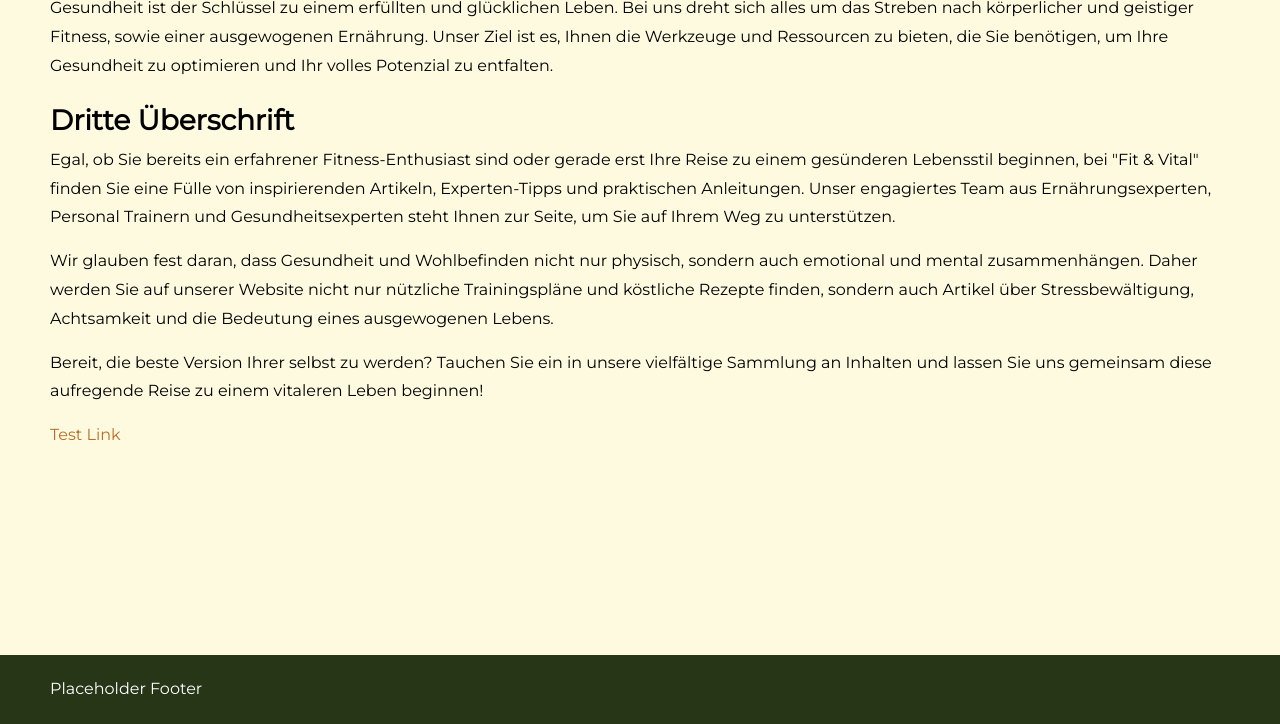
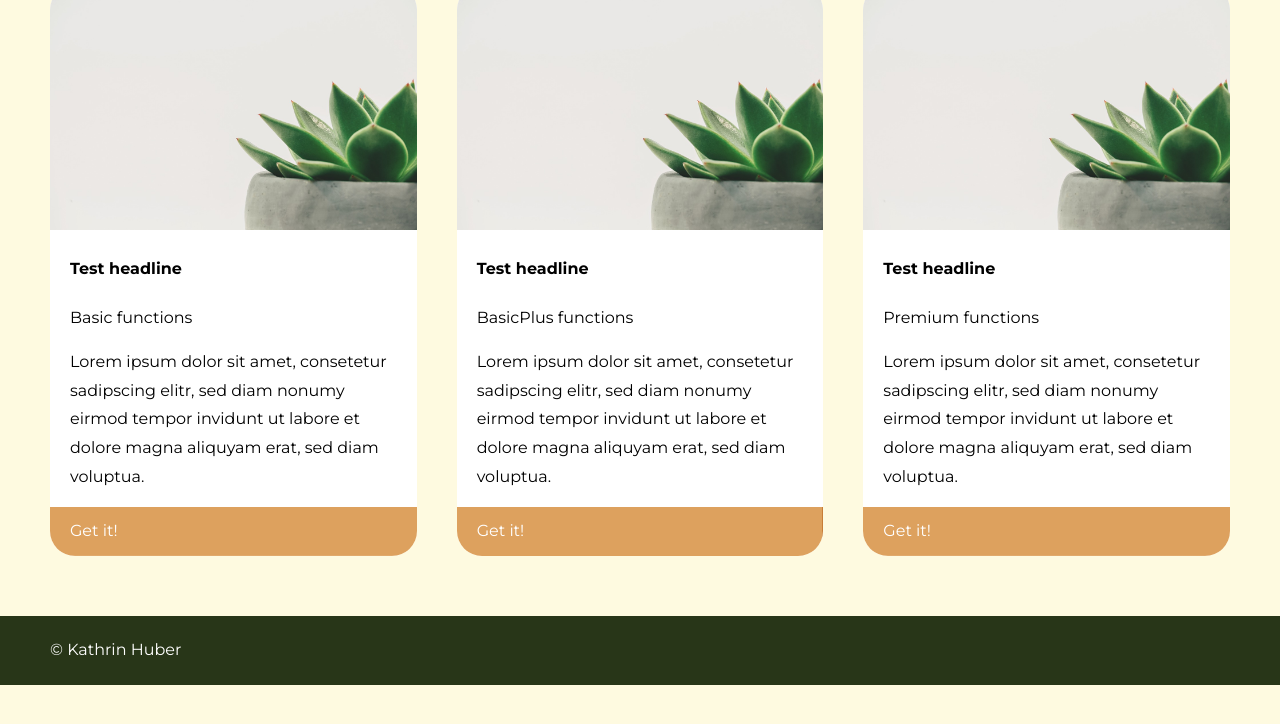
Before and after one commit to k-huber/04_newpage, a website: page cards.html in a window 1280 px wide. Shown: the part 212-936 px from the top of the page. After the commit the page ends 897 px from the top, so only its background shows below. Drawn offline with Linux system fonts and the light colour scheme.

Commit message:
add cards

```diff
--- a/cards.html
+++ b/cards.html
@@ -5,52 +5,71 @@
     <meta charset="utf-8">
     <title>Neue Seite</title>
     <link rel="stylesheet" href="css/styles.css">
-    <link href="https://fonts.googleapis.com/css?family=Merriweather|Montserrat|Sacramento" rel="stylesheet">
+    <link href="https://fonts.googleapis.com/css2?family=Montserrat:wght@400;700&display=swap" rel="stylesheet">
     <link rel="icon" href="favicon.ico">
 </head>
 
 <body>
     <header>
-        <div class="inner_content">
-            <div class="logo"></div>
-            <h1>Das ist die erste Überschrift.</h1>
-        </div>
+        <div class="logo"><a href="index.html">Logo</a></div>
+        <ul class="mainnav">
+            <li><a href="slider.html" title="Slider">Slider</a></li>
+            <li><a href="cards.html" title="Cards">Cards</a></li>
+        </ul>
     </header>
 
     <main>
         <div class="inner_content">
-            <h2>Zweite Überschrift.</h2>
-            <p>Gesundheit ist der Schlüssel zu einem erfüllten und glücklichen Leben. Bei uns dreht sich alles um das
-                Streben nach körperlicher und geistiger Fitness, sowie einer ausgewogenen Ernährung. Unser Ziel ist es,
-                Ihnen die Werkzeuge und Ressourcen zu bieten, die Sie benötigen, um Ihre Gesundheit zu optimieren und
-                Ihr
-                volles Potenzial zu entfalten.</p>
-            <h3>Dritte Überschrift</h3>
-            <p>Egal, ob Sie bereits ein erfahrener Fitness-Enthusiast sind oder gerade erst Ihre Reise zu einem
-                gesünderen
-                Lebensstil beginnen, bei "Fit & Vital" finden Sie eine Fülle von inspirierenden Artikeln, Experten-Tipps
-                und
-                praktischen Anleitungen. Unser engagiertes Team aus Ernährungsexperten, Personal Trainern und
-                Gesundheitsexperten steht Ihnen zur Seite, um Sie auf Ihrem Weg zu unterstützen.</p>
-
-            <p>Wir glauben fest daran, dass Gesundheit und Wohlbefinden nicht nur physisch, sondern auch emotional und
-                mental zusammenhängen. Daher werden Sie auf unserer Website nicht nur nützliche Trainingspläne und
-                köstliche
-                Rezepte finden, sondern auch Artikel über Stressbewältigung, Achtsamkeit und die Bedeutung eines
-                ausgewogenen Lebens.</p>
-
-            <p>Bereit, die beste Version Ihrer selbst zu werden? Tauchen Sie ein in unsere vielfältige Sammlung an
-                Inhalten
-                und lassen Sie uns gemeinsam diese aufregende Reise zu einem vitaleren Leben beginnen!</p>
-
-            <a href="https://google.com" target="_blank">Test Link</a>
+            <h1>Erste Überschrift.</h1>
+            <div class="columns columns-3">
+                <div class="column">
+                    <div class="card">
+                        <div class="image">
+                            <img src="/img/plant-2004483_1280.jpg" alt="Plant" />
+                        </div>
+                        <div class="description">
+                            <h4>Test headline</h4>
+                            <p>Basic functions</p>
+                            <p>Lorem ipsum dolor sit amet, consetetur sadipscing elitr, sed diam nonumy eirmod tempor
+                                invidunt ut labore et dolore magna aliquyam erat, sed diam voluptua.</p>
+                        </div>
+                        <a class="btn" href="#" title="Get the product">Get it!</a>
+                    </div>
+                </div>
+                <div class="column">
+                    <div class="card">
+                        <div class="image">
+                            <img src="/img/plant-2004483_1280.jpg" alt="Plant" />
+                        </div>
+                        <div class="description">
+                            <h4>Test headline</h4>
+                            <p>BasicPlus functions</p>
+                            <p>Lorem ipsum dolor sit amet, consetetur sadipscing elitr, sed diam nonumy eirmod tempor
+                                invidunt ut labore et dolore magna aliquyam erat, sed diam voluptua.</p>
+                        </div>
+                        <a class="btn" href="#" title="Get the product">Get it!</a>
+                    </div>
+                </div>
+                <div class="column">
+                    <div class="card">
+                        <div class="image">
+                            <img src="/img/plant-2004483_1280.jpg" alt="Plant" />
+                        </div>
+                        <div class="description">
+                            <h4>Test headline</h4>
+                            <p>Premium functions</p>
+                            <p>Lorem ipsum dolor sit amet, consetetur sadipscing elitr, sed diam nonumy eirmod tempor
+                                invidunt ut labore et dolore magna aliquyam erat, sed diam voluptua.</p>
+                        </div>
+                        <a class="btn" href="#" title="Get the product">Get it!</a>
+                    </div>
+                </div>
+            </div>
         </div>
     </main>
 
     <footer>
-        <div class="inner_content">
-            Placeholder Footer
-        </div>
+        <p>© Kathrin Huber</p>
     </footer>
 </body>
 
--- a/css/styles.css
+++ b/css/styles.css
@@ -10,6 +10,15 @@ body {
     font-family: 'Montserrat', sans-serif;
     font-size: 16px;
     line-height: 1.8;
+}
+
+h1,
+h2,
+h3,
+h4,
+h5,
+h6 {
+    margin-bottom: 20px;
 }
 
 h1 {
@@ -31,6 +40,10 @@ a {
 
 a:hover {
     color: var(--earth-yellow);
+}
+
+img {
+    width: 100%;
 }
 
 label {
@@ -59,13 +72,22 @@ input:valid:not([type=submit]) {
     border-color: var(--form-valid);
 }
 
-input[type="submit"] {
-    background-color: var(--earth-yellow);
+input[type="submit"],
+.btn {
     border: none;
     color: var(--white);
     font-size: 16px;
     padding: 10px 20px;
     margin-top: 10px;
+    background-image: linear-gradient(to right, var(--tigers-eye), var(--tigers-eye) 50%, var(--earth-yellow) 50%);
+    background-size: 200% 100%;
+    background-position: -100%;
+    transition: all 0.3s ease-in-out;
+}
+
+input[type="submit"]:hover,
+.btn:hover {
+    color: var(--white);
 }
 
 header {
@@ -89,6 +111,8 @@ header a {
     transition: all 0.3s ease-in-out;
 }
 
+input[type="submit"]:hover,
+.btn:hover,
 header a:hover {
     background-position: 0%;
 }
@@ -119,8 +143,9 @@ main p {
     gap: 40px;
 }
 
-.column {
-    flex: 1;
+.columns-3 .column {
+    flex: 1 1 0px;
+    width: 0;
 }
 
 form {
@@ -136,6 +161,25 @@ form {
     align-self: end;
 }
 
+.card {
+    background-color: var(--white);
+    border-radius: 25px;
+    overflow: hidden;
+}
+
+.card .image {
+    max-height: 250px;
+    margin-bottom: 20px;
+}
+
+.card .description {
+    padding: 0 20px;
+}
+
+.card .btn {
+    display: block;
+}
+
 footer {
     background-color: var(--pakistan-green);
     padding: 20px 50px;
```
Also changed, not shown: index.html (+3 -3 lines), slider.html (+11 -33 lines), img/plant-2004483_1280.jpg (added).
